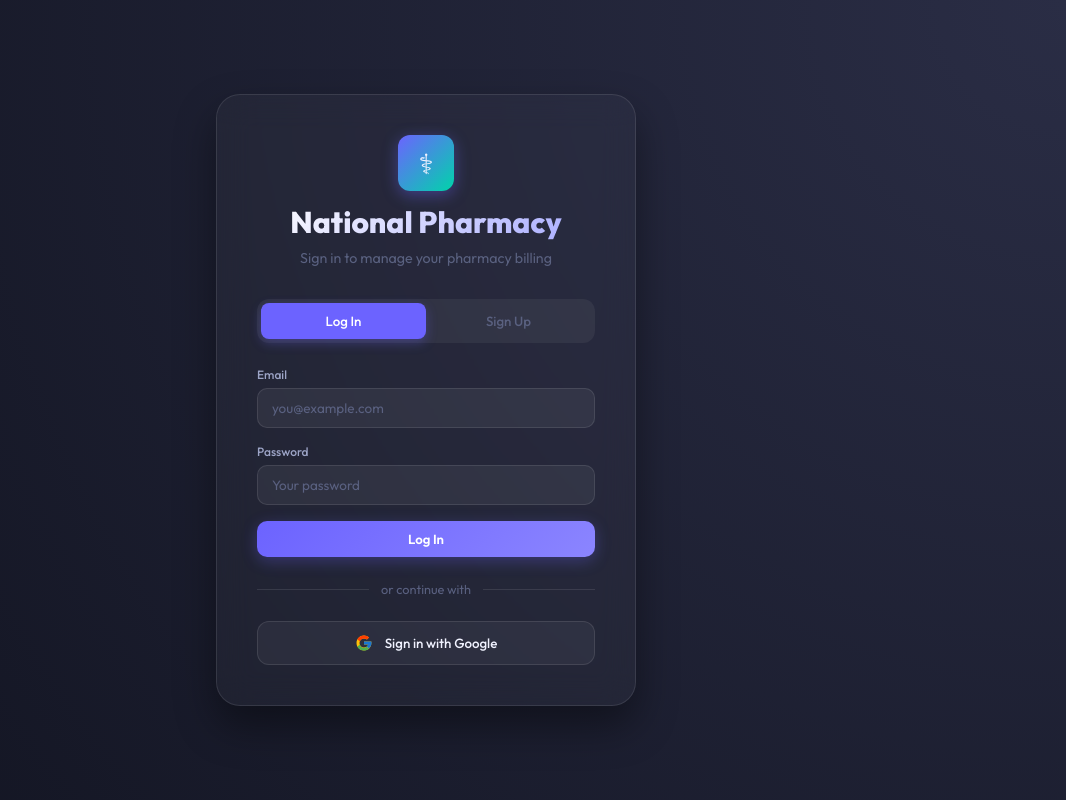
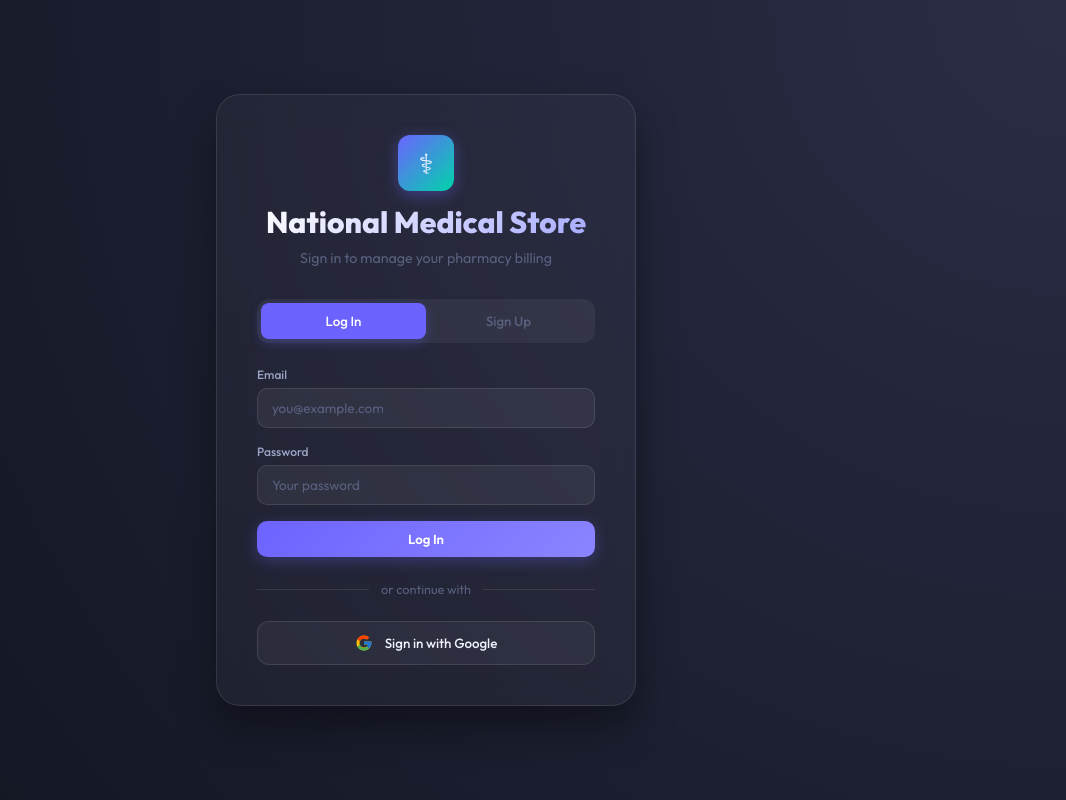
Before and after one commit to amar-kunwar/Pharmacy2, a React (Vite) app: page / in a window 1280 px wide. Shown: the whole page, without its empty margins (214-1280 px from the left). Built offline with nearby package versions, Linux system fonts and the light colour scheme.

Commit message:
Final rename: National Pharmacy to National Medical Store in project title and login screen

```diff
--- a/index.html
+++ b/index.html
@@ -3,7 +3,7 @@
   <head>
     <meta charset="UTF-8" />
     <meta name="viewport" content="width=device-width, initial-scale=1.0" />
-    <title>National Pharmacy</title>
+    <title>National Medical Store</title>
     <meta name="description" content="Modern pharmacy billing system to create, save, and print medicine bills with ease." />
     <link rel="preconnect" href="https://fonts.googleapis.com" />
     <link rel="preconnect" href="https://fonts.gstatic.com" crossorigin />
--- a/src/components/Auth.jsx
+++ b/src/components/Auth.jsx
@@ -49,7 +49,7 @@ export default function Auth() {
       <div className="login-card">
         <div className="login-logo">
           <div className="logo-icon" style={{width:'56px', height:'56px', fontSize:'28px', margin:'0 auto 12px'}}>⚕</div>
-          <h1>National Pharmacy</h1>
+          <h1>National Medical Store</h1>
           <p>Sign in to manage your pharmacy billing</p>
         </div>
 
```
